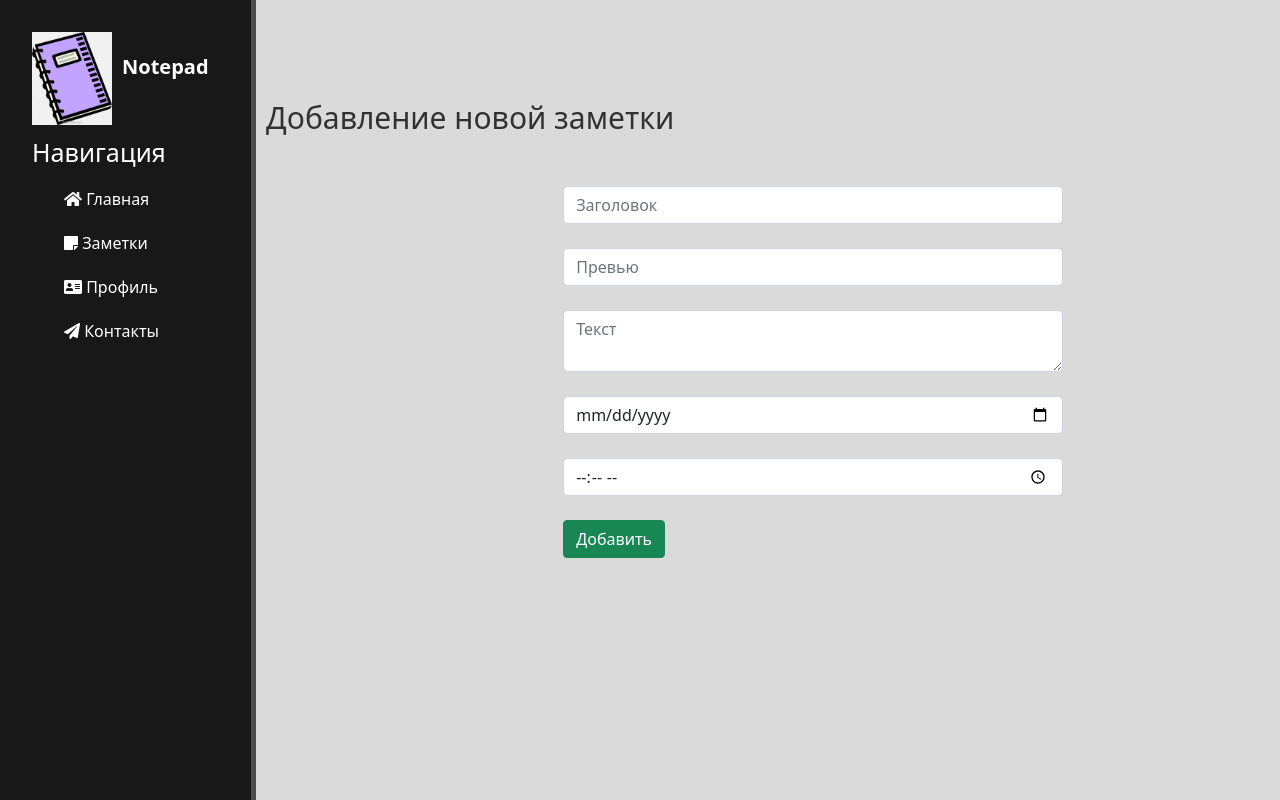
After one commit to SergeyLis82/django-notepad, a Django app: template notes/templates/notes/add_note.html in a window 1280 px wide. The commit adds this page. Run offline with Django 3.2, Linux system fonts and the light colour scheme; the template is opened without the code that fills it, so the values that code supplies are empty; some libraries are stand-ins or nearby versions.

Commit message:
Add template

```diff
--- /dev/null
+++ b/notes/templates/notes/add_note.html
@@ -0,0 +1,17 @@
+{% extends 'main/_layout.html' %}
+
+{% block title %}Новая заметка{% endblock %}
+
+{% block content %}
+<div class="features">
+  <h1>Добавление новой заметки</h1>
+  <form method="post">
+      <input type="text" placeholder="Заголовок" class="form-control"><br>
+      <input type="text" placeholder="Превью" class="form-control"><br>
+      <textarea class="form-control" placeholder="Текст"></textarea><br>
+      <input type="date" class="form-control"><br>
+      <input type="time" class="form-control"><br>
+      <button class="btn btn-success" type="submit">Добавить</button>
+  </form>
+</div>
+{% endblock %}
--- a/notes/templates/notes/notes.html
+++ b/notes/templates/notes/notes.html
@@ -5,6 +5,7 @@
 {% block content %}
 <div class="features">
   <h1>Мои заметки</h1>
+  <a href="{% url 'add_note' %}"><button class="btn btn-info"><i class="fa fa-plus-circle"></i>Добавить заметку</button></a>
   {% if notes %}
   {% for el in notes %}
     <div class="card">
```
